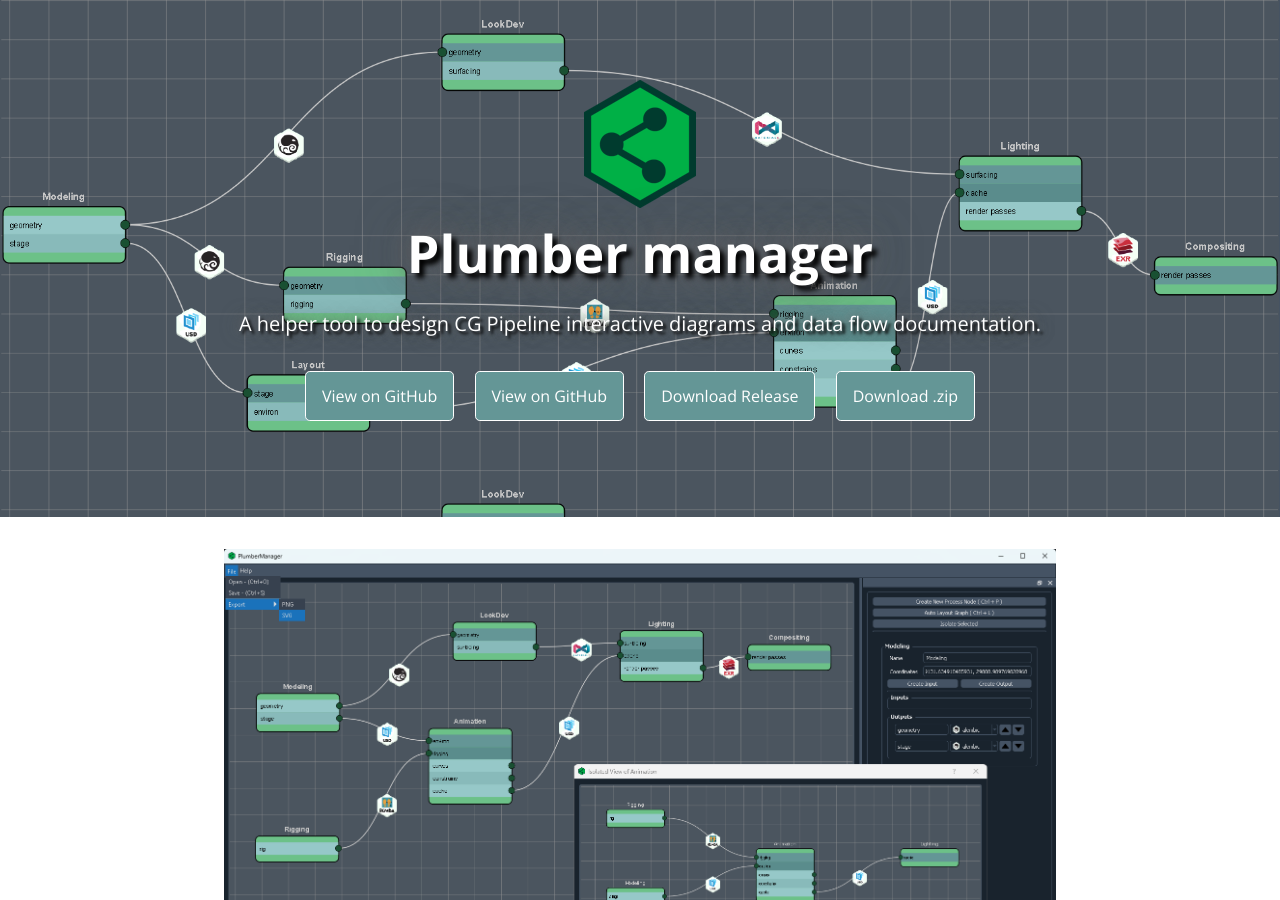
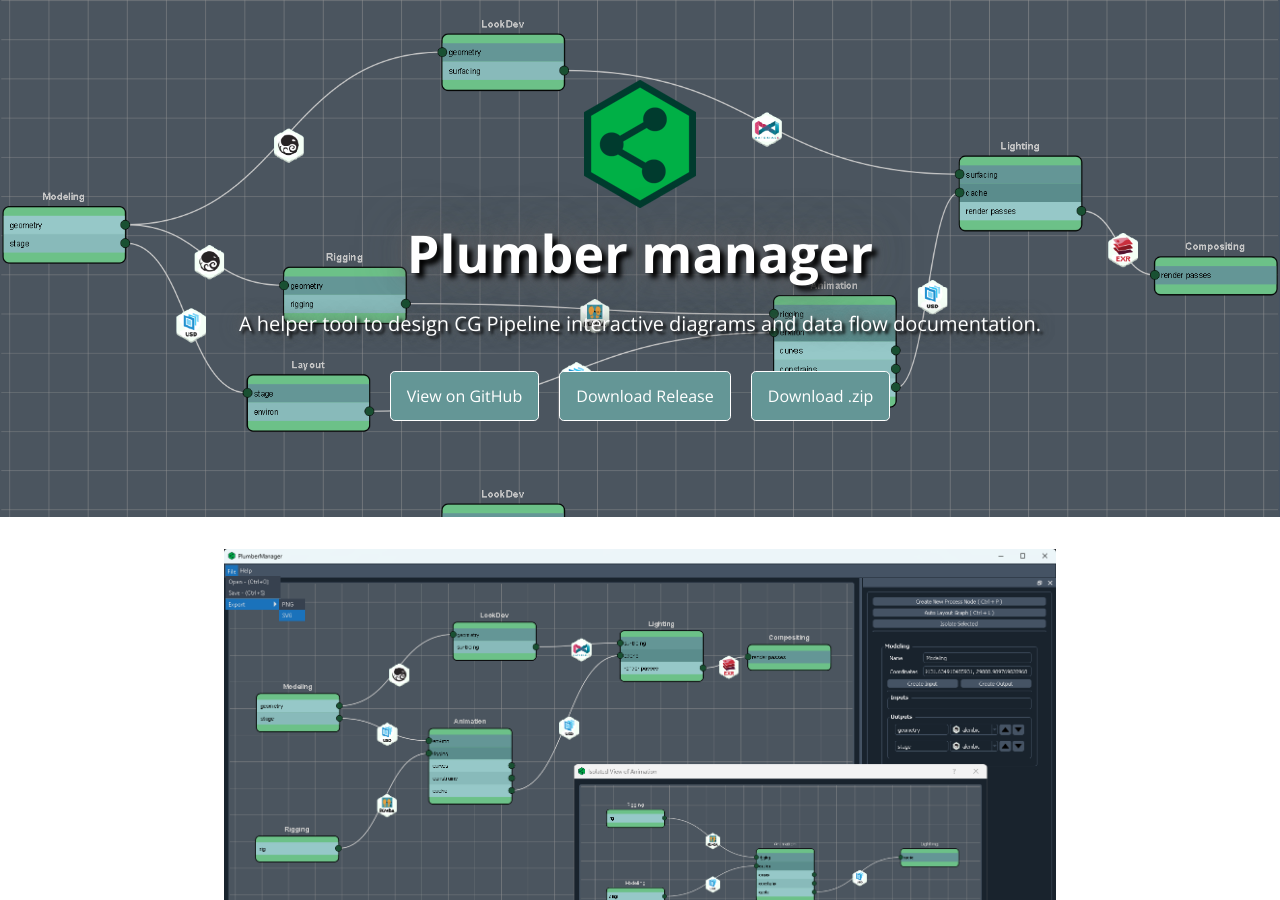
Before and after one commit to hasielhassan/PlumberManager, a Jekyll site: the page built from docs/index.md, in a window 1280 px wide and 900 px high. Built offline with Jekyll 4.4.1, drawn with Linux system fonts in a browser that asks for light colours.

Commit message:
Fix duplicated "View on GitHub" button in docs page

```diff
--- a/docs/_layouts/default.html
+++ b/docs/_layouts/default.html
@@ -23,7 +23,6 @@
         <a href="{{ site.github.repository_url }}" class="btn">View on GitHub</a>
       {% endif %}
       {% if site.show_downloads %}
-        <a href="{{ site.github.repository_url }}" class="btn">View on GitHub</a>
         <a href="{{ site.github.releases_url }}" class="btn">Download Release</a>
         <a href="{{ site.github.zip_url }}" class="btn">Download .zip</a>
       {% endif %}
```
